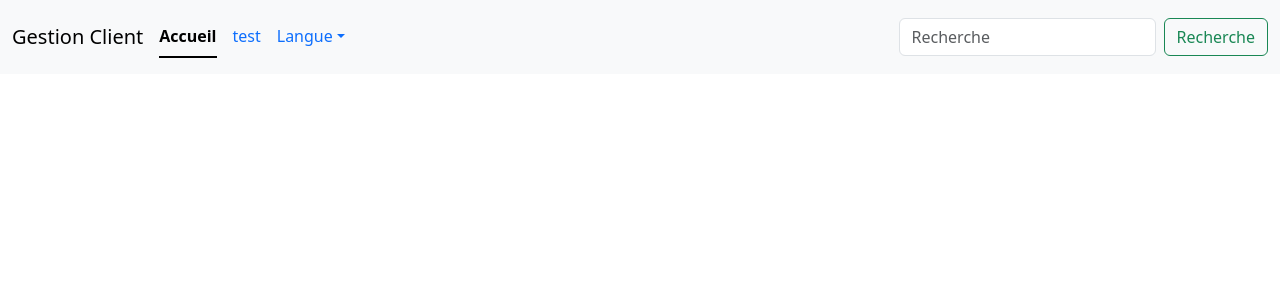
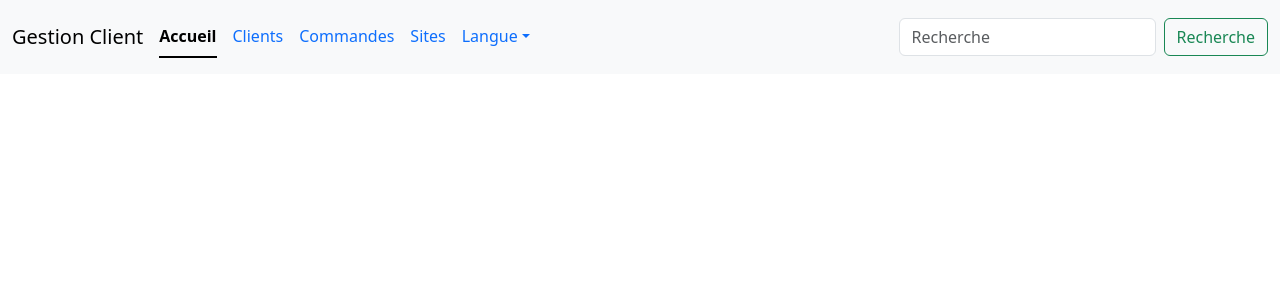
Before and after one commit to Alker51/GestionClientHCJ, a PHP site: page / in a window 1280 px wide. Shown: the top 300 px of the page. Run offline with PHP 8.4, Linux system fonts and the light colour scheme.

Commit message:
✨ MODIF : nouveau onglet pas op et comment

```diff
--- a/assets/js/translate.js
+++ b/assets/js/translate.js
@@ -9,6 +9,8 @@ function updateContent(langData) {
         if(element.tagName == 'INPUT' && element.hasAttribute('placeholder'))
             element.placeholder = langData[key];
     });
+
+    // html change in lang from selected
 }
 
 // Function to set the language preference
--- a/index.php
+++ b/index.php
@@ -36,7 +36,13 @@
                         <a class="nav-link active" aria-current="page" href="index.php" data-i18n="navitem_home"></a>
                     </li>
                     <li class="nav-item">
-                        <a class="nav-link" href="#">test</a>
+                        <a class="nav-link" href="#">Clients</a>
+                    </li>
+                    <li class="nav-item">
+                        <a class="nav-link" href="#">Commandes</a>
+                    </li>
+                    <li class="nav-item">
+                        <a class="nav-link" href="#">Sites</a>
                     </li>
                     <li class="nav-item dropdown">
                         <a class="nav-link dropdown-toggle" href="#" role="button" data-bs-toggle="dropdown"
```
